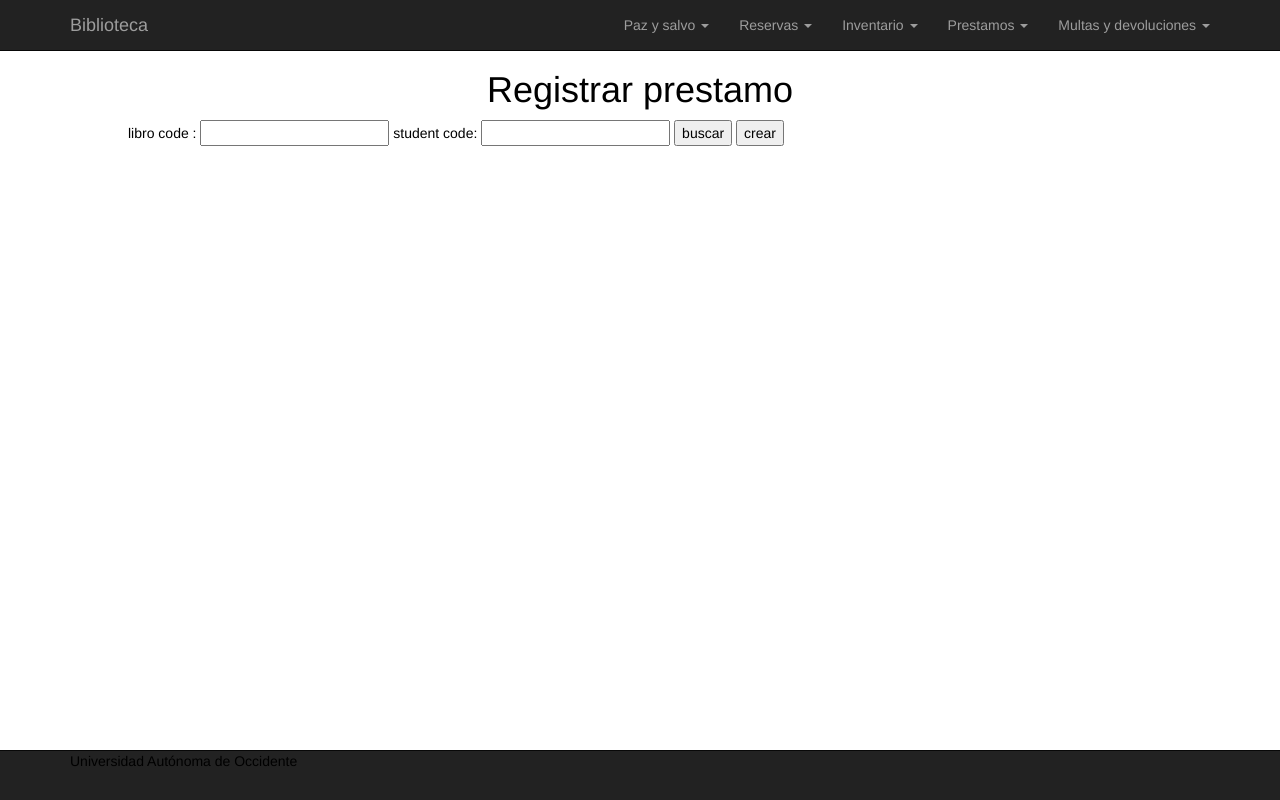
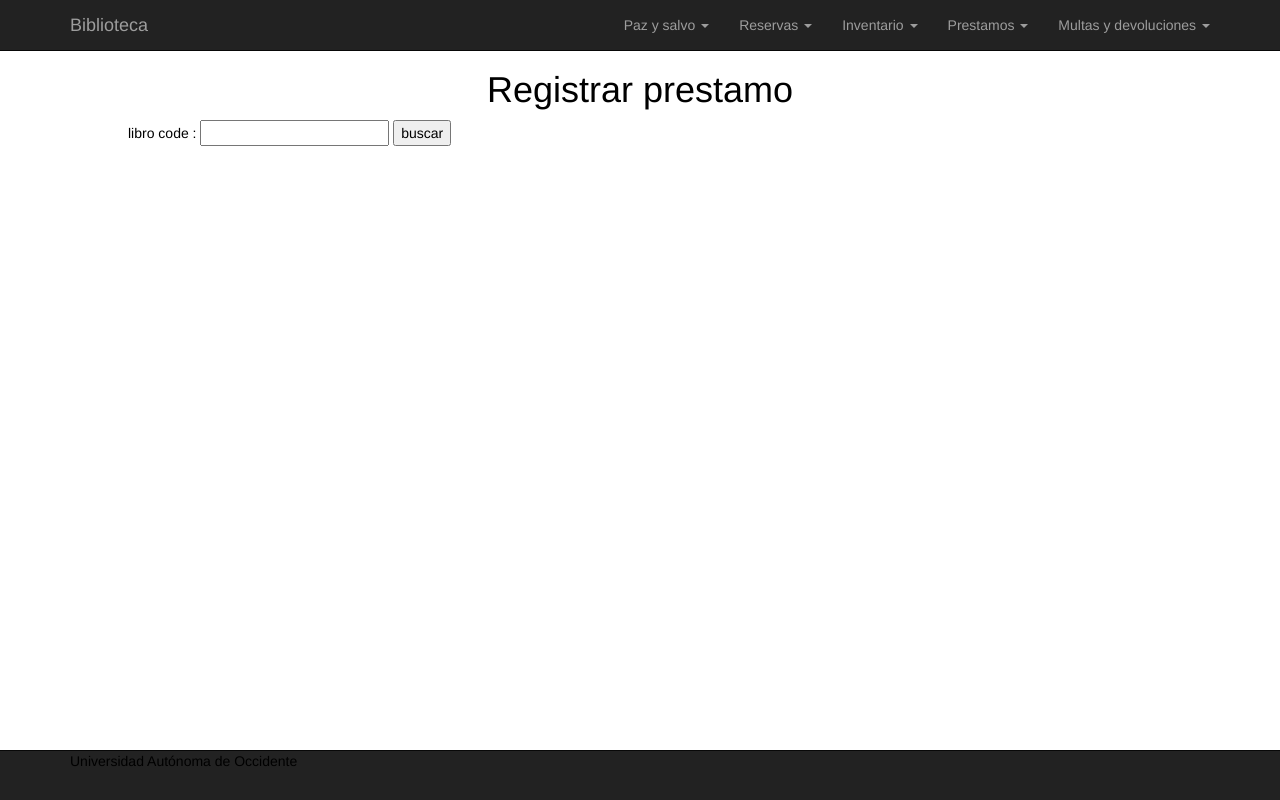
Before and after one commit to arcegk/biblo, a Django app: page /prestamo/generar/ in a window 1280 px wide. Run offline with Django 3.2, Linux system fonts and the light colour scheme; parts of the project's set-up code (start-up, migrations or seed data) failed here and were passed over; some libraries are stand-ins or nearby versions.

Commit message:
3nd push to production

```diff
--- a/projects/ingsoft/biblioteca/prestamo/templates/prestamo.html
+++ b/projects/ingsoft/biblioteca/prestamo/templates/prestamo.html
@@ -8,9 +8,10 @@
     </script>
 
         libro code : <input  id="in" type="text" name="buscar">
-        student code: <input  id="incd" type="text" name="codigo">
         <input  id="btn" type="submit" value="buscar">
+        <div id="dive" style="display:none">student code: <input  id="incd" type="text" name="codigo">
         <input  id="btn-c" type="submit" value="crear">
+        </div>
 
         <div id="datos"></div>
 
@@ -19,6 +20,7 @@
 
     function HiceClick(){
         libro  = document.getElementById("in").value;
+
         $("#datos").html("");
         var html ="";
 
@@ -33,8 +35,11 @@
                 var dt = data.data;
                 if(dt.length>0){
                     html= "titulo: " + dt[0].titulo + " edicion: " + dt[0].edicion + " volumen: " + dt[0].volumen;
+                    document.getElementById('dive').style.display = 'block';
+
                 }else{
                     html = "No existe un libro con ese codigo";
+                    document.getElementById('dive').style.display = 'none';
                 }
 
                 $("#datos").html(html);
```
Also changed, not shown: projects/ingsoft/biblioteca/pazys/templates/paz.html (line endings or trailing spaces), 1 other file.
